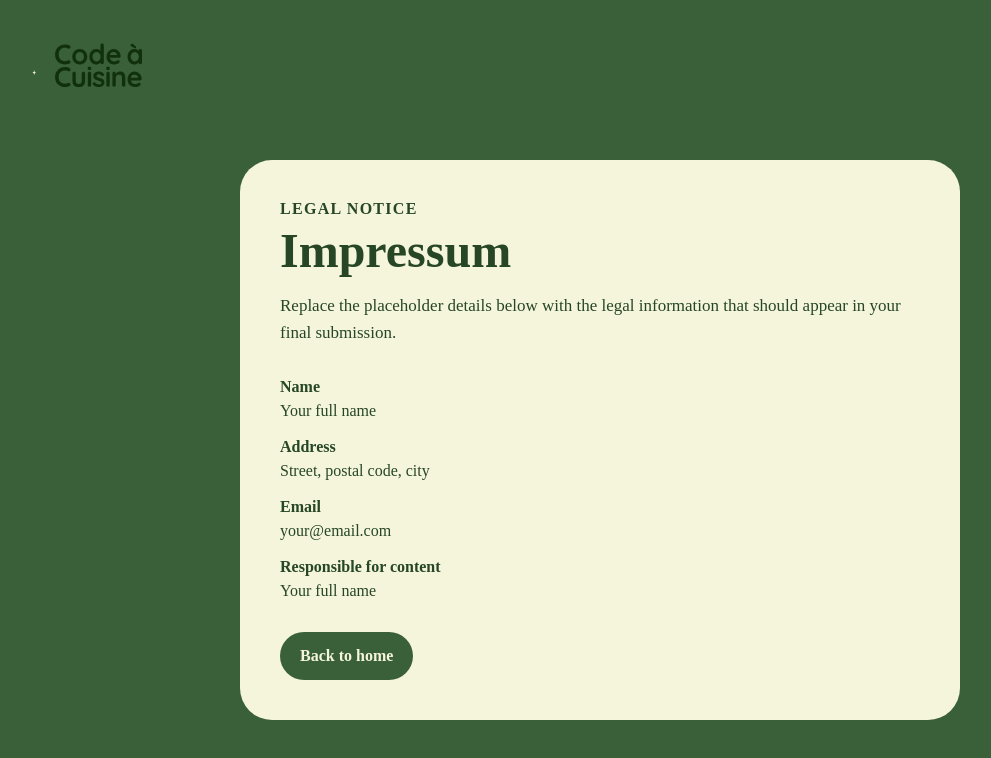
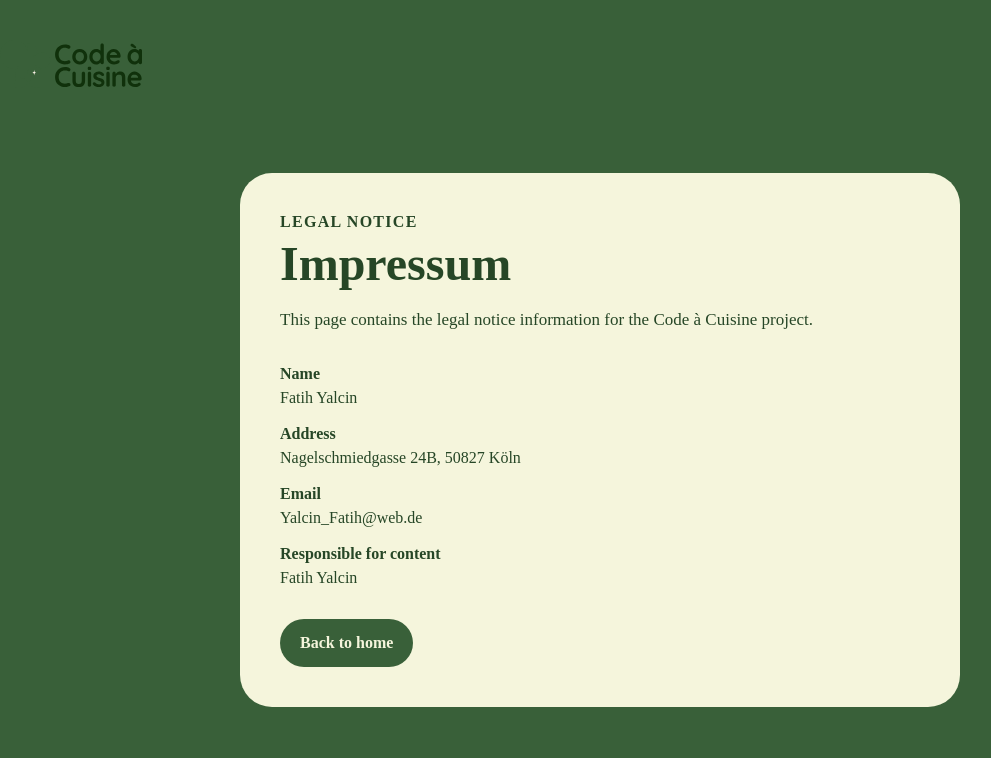
Before and after one commit to FatihYalcin42/code-cuisine, an Angular app: page /impressum in a window 1280 px wide. Shown: the top 758 px of the page, without its empty margins (40-1031 px from the left). Built offline with nearby package versions, Linux system fonts and the light colour scheme.

Commit message:
Add impressum page with final legal details and home-page link

```diff
--- a/src/app/pages/impressum-page/impressum-page.html
+++ b/src/app/pages/impressum-page/impressum-page.html
@@ -16,26 +16,25 @@
     <p class="impressum-kicker">Legal notice</p>
     <h1 id="impressum-title" class="impressum-title">Impressum</h1>
     <p class="impressum-copy">
-      Replace the placeholder details below with the legal information that should appear in your
-      final submission.
+      This page contains the legal notice information for the Code à Cuisine project.
     </p>
 
     <dl class="impressum-details">
       <div class="impressum-row">
         <dt>Name</dt>
-        <dd>Your full name</dd>
+        <dd>Fatih Yalcin</dd>
       </div>
       <div class="impressum-row">
         <dt>Address</dt>
-        <dd>Street, postal code, city</dd>
+        <dd>Nagelschmiedgasse 24B, 50827 Köln</dd>
       </div>
       <div class="impressum-row">
         <dt>Email</dt>
-        <dd>your@email.com</dd>
+        <dd>Yalcin_Fatih@web.de</dd>
       </div>
       <div class="impressum-row">
         <dt>Responsible for content</dt>
-        <dd>Your full name</dd>
+        <dd>Fatih Yalcin</dd>
       </div>
     </dl>
 
```
